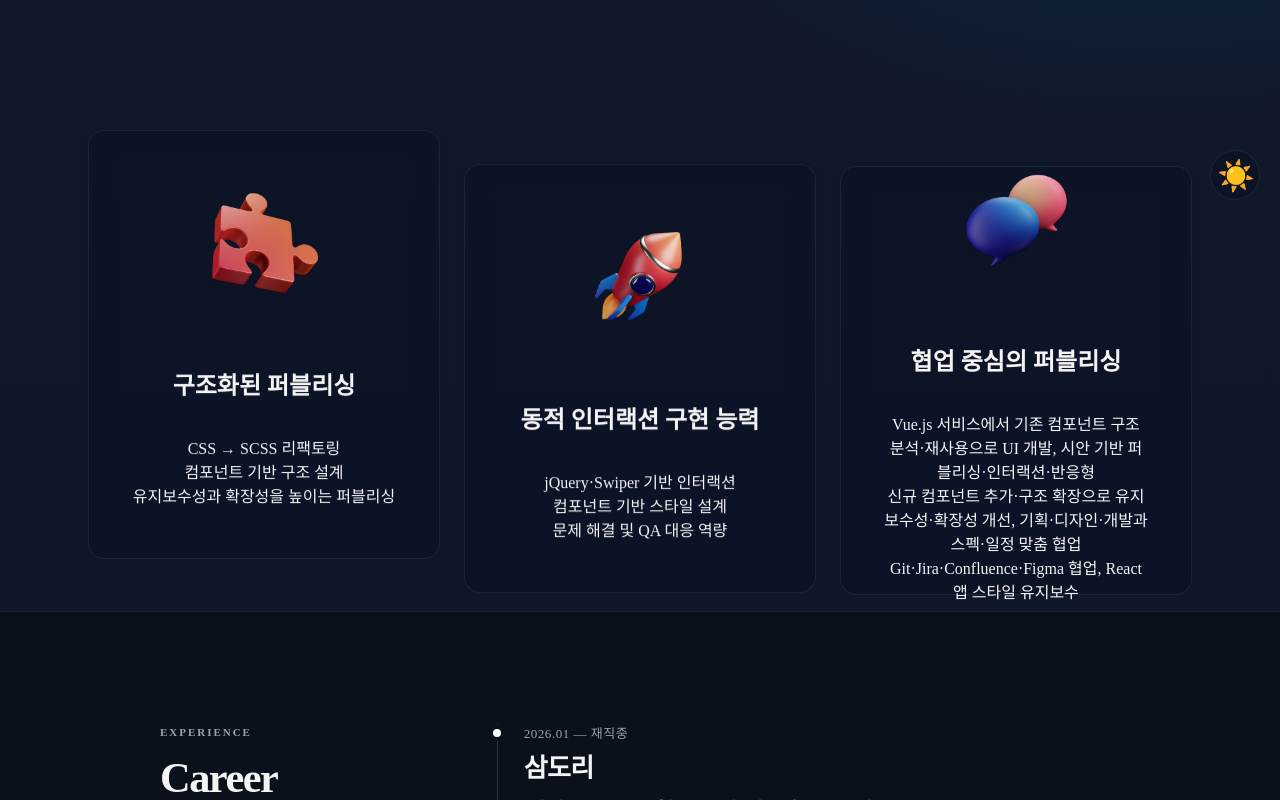
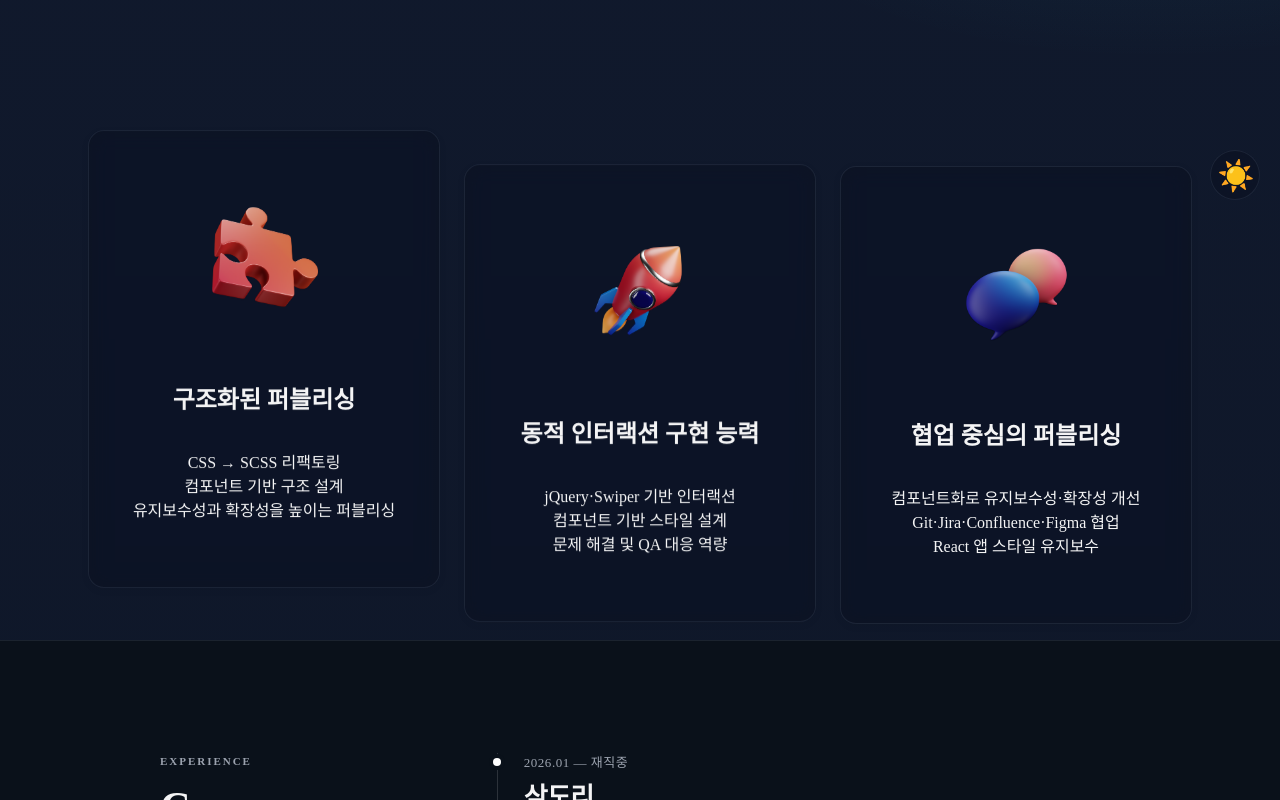
Before and after one commit to yunmee0704/portfolio_2025, a React (Vite) app: page / in a window 1280 px wide. Shown: the part 580-1380 px from the top of the page. Built offline with nearby package versions, Linux system fonts and the light colour scheme.

Commit message:
포트폴리오 문구 수정

```diff
--- a/src/components/card/Card.module.scss
+++ b/src/components/card/Card.module.scss
@@ -29,9 +29,14 @@
     width: 100%;
   }
 
-  // 기술 카드
   &-skill {
-    height: 429px;
+    align-self: start;
+    flex: 1 1 0;
+    min-width: 0;
+    min-height: 0;
+    width: auto;
+    height: 100%;
+    justify-content: flex-start;
     padding: 64px 42px;
 
     &__icon {
@@ -51,10 +56,10 @@
       font-weight: 400;
       line-height: 24px;
       text-align: center;
+      overflow-wrap: anywhere;
     }
   }
 
-  //커리어 카드
   &-career {
     display: flex;
     flex-direction: column;
@@ -97,10 +102,11 @@
     }
   }
 
-  //작업물 카드
   &-work {
     position: relative;
-    width: calc((100% - 24px) / 2);
+    flex: 1 1 0;
+    min-width: 0;
+    width: auto;
     height: auto;
     margin-bottom: 24px;
     border-radius: $radius-lg;
@@ -188,6 +194,8 @@
     }
 
     @media screen and (max-width: $breakpoint-mobile) {
+      flex: none;
+      max-width: none;
       width: 100%;
       height: auto;
       &__media {
@@ -198,7 +206,6 @@
     }
   }
 
-  //   sns리스트카드
   &-sns {
     display: flex;
     gap: 20px;
--- a/src/components/card/Skill-card.jsx
+++ b/src/components/card/Skill-card.jsx
@@ -34,13 +34,10 @@ const skillList = [
     desc: [
       {
         id: 1,
-        text: "Vue.js 서비스에서 기존 컴포넌트 구조 분석·재사용으로 UI 개발, 시안 기반 퍼블리싱·인터랙션·반응형",
+        text: "컴포넌트화로 유지보수성·확장성 개선"
       },
-      {
-        id: 2,
-        text: "신규 컴포넌트 추가·구조 확장으로 유지보수성·확장성 개선, 기획·디자인·개발과 스펙·일정 맞춤 협업",
-      },
-      { id: 3, text: "Git·Jira·Confluence·Figma 협업, React 앱 스타일 유지보수" },
+      { id: 2, text: "Git·Jira·Confluence·Figma 협업" },
+      { id: 3, text: "React 앱 스타일 유지보수" },
     ],
   },
 ];
--- a/src/hooks/usePortfolioMotion.js
+++ b/src/hooks/usePortfolioMotion.js
@@ -2,10 +2,6 @@ import { useLayoutEffect, useRef } from "react";
 import gsap from "gsap";
 import { ScrollTrigger } from "gsap/ScrollTrigger";
 
-/**
- * 히어로 로드 인 + 섹션 스크롤 등장 (ScrollTrigger).
- * prefers-reduced-motion 이면 실행하지 않음.
- */
 export function usePortfolioMotion() {
   const rootRef = useRef(null);
 
--- a/src/main.jsx
+++ b/src/main.jsx
@@ -1,6 +1,5 @@
 import { StrictMode } from 'react'
 import { createRoot } from 'react-dom/client'
-// import './index.css'
 import App from './App.jsx'
 
 createRoot(document.getElementById('root')).render(
--- a/src/styles/layout.scss
+++ b/src/styles/layout.scss
@@ -84,30 +84,15 @@
     }
     .section-card__content {
       display: flex;
+      flex-wrap: nowrap;
+      align-items: stretch;
       gap: 24px;
 
       &-grid {
         display: flex;
-        flex-wrap: wrap;
+        flex-wrap: nowrap;
         gap: 24px;
         position: relative;
-        &:before {
-          content: "";
-          position: absolute;
-          top: 0;
-          bottom: 0;
-          left: 50%;
-          width: 1px;
-          background: repeating-linear-gradient(
-            to bottom,
-            rgba(148, 163, 184, 0.18),
-            rgba(148, 163, 184, 0.18) 6px,
-            transparent 6px,
-            transparent 14px
-          );
-          transform: translateX(-0.5px);
-          pointer-events: none;
-        }
       }
 
     }
@@ -116,15 +101,14 @@
         flex-direction: column;
 
         &-grid {
+          flex-wrap: wrap;
           gap: 0;
-          &:before { display: none; }
         }
       }
     }
   }
 }
 
-// —— Professional Lineage (Career) ——
 .section-lineage {
   width: 100vw;
   max-width: 100vw;
```
Also changed, not shown: src/App.jsx (+0 -7 lines), src/styles/main.scss (+0 -7 lines).
